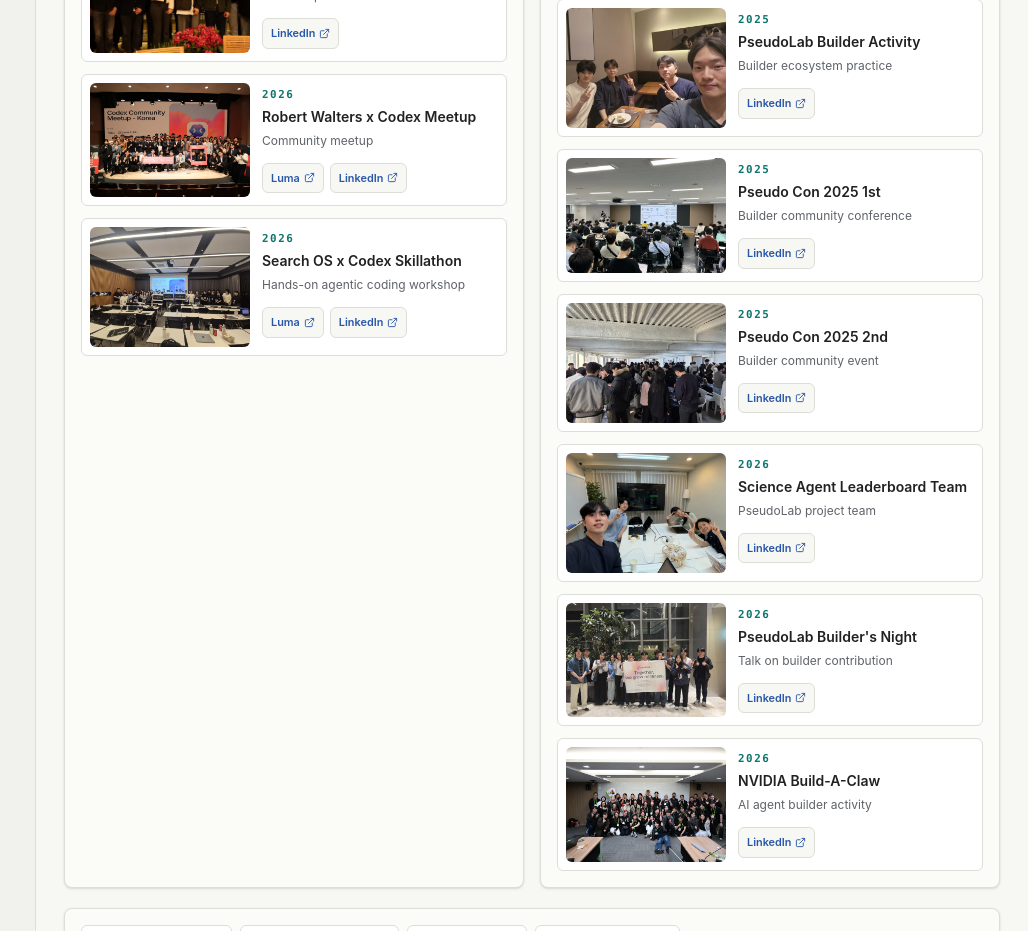
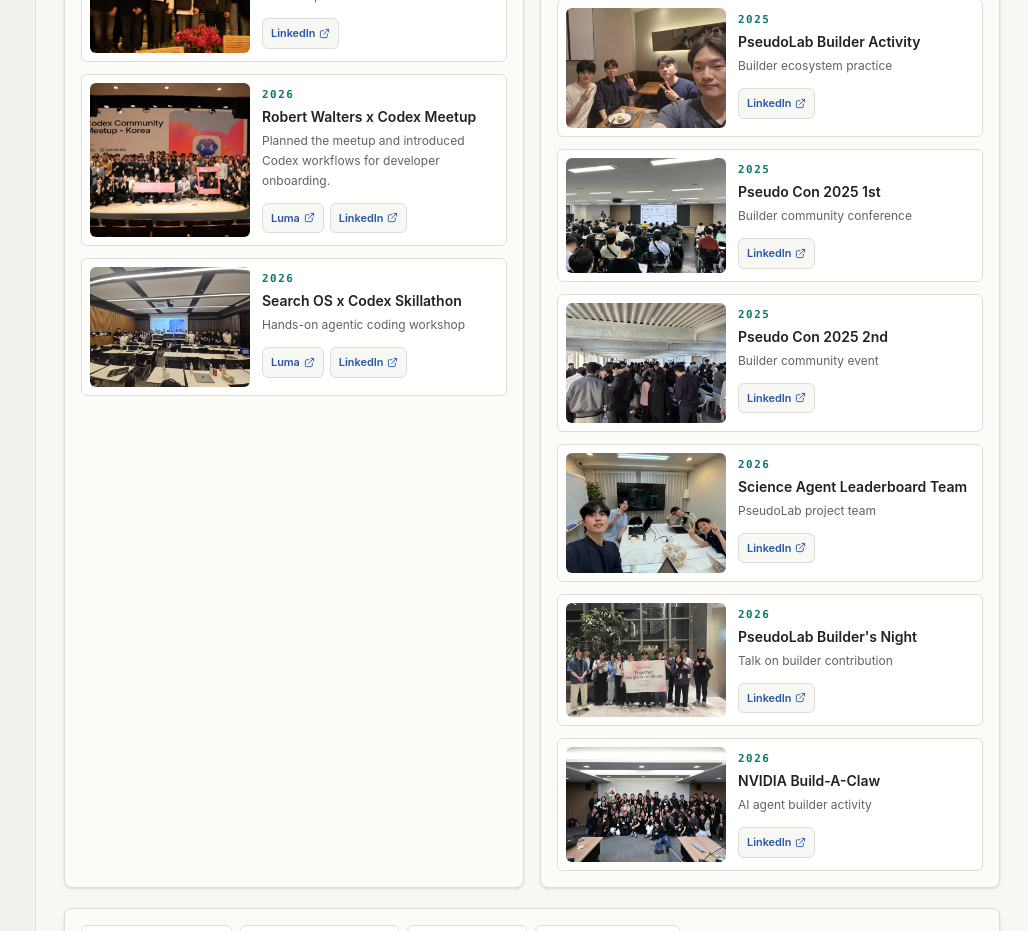
Before and after one commit to Generoustandard/Portfolio, a React (Vite) app: page / in a window 1280 px wide. Shown: the part 1500-2431 px from the top of the page, without its empty margins (252-1280 px from the left). Built offline with nearby package versions, Linux system fonts and the light colour scheme.

Commit message:
Clarify Robert Walters meetup ownership

```diff
--- a/src/App.tsx
+++ b/src/App.tsx
@@ -307,7 +307,8 @@
     alt: 'Robert Walters Codex Community Korea meetup group photo',
     year: '2026',
     event: 'Robert Walters x Codex Meetup',
-    context: 'Community meetup',
+    context:
+      'Planned the meetup and introduced Codex workflows for developer onboarding.',
     eventHref: lumaEventUrls.robertWalters,
     reviewHref: linkedInRecapUrls.openAiCodexDeveloperCommunity,
   },
```
